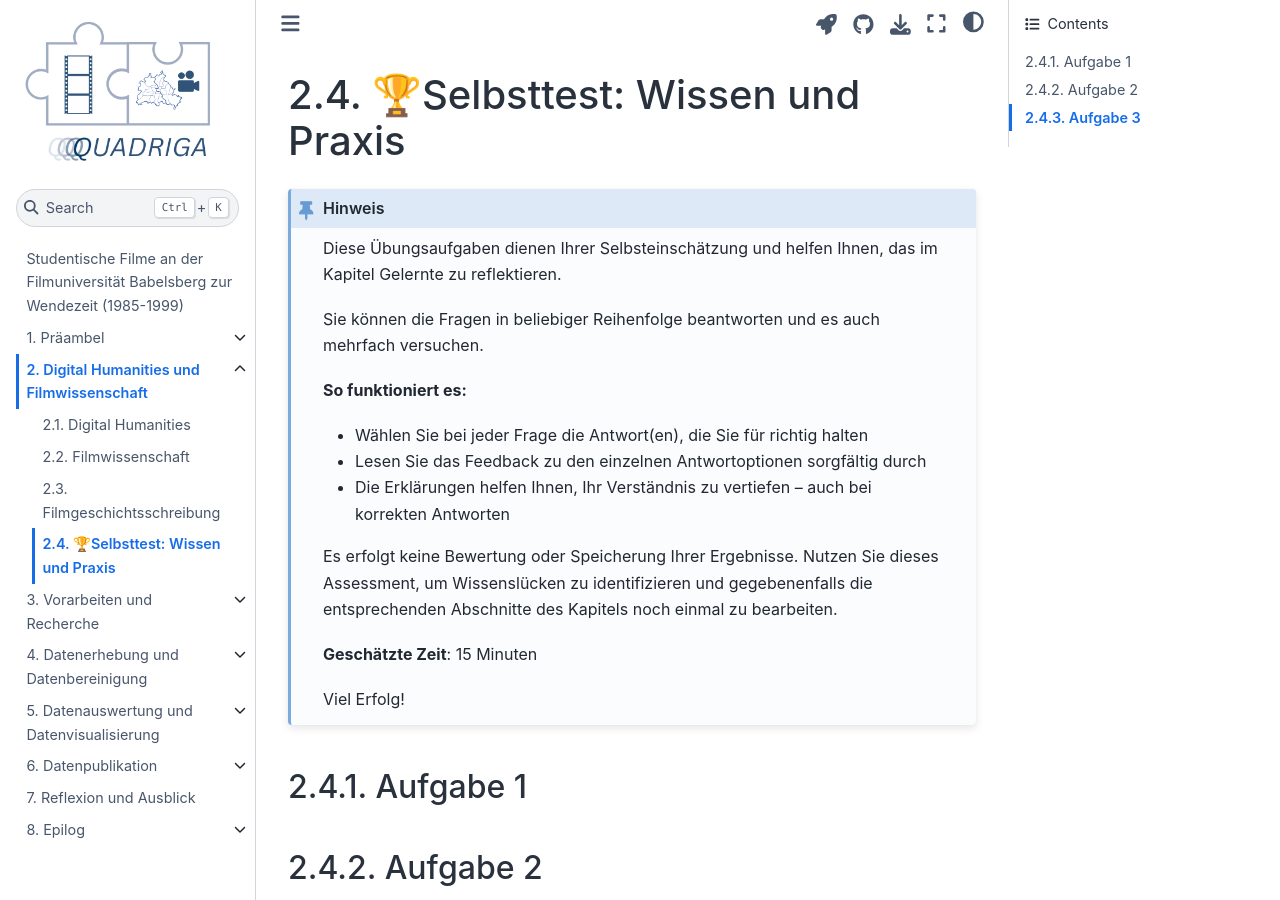
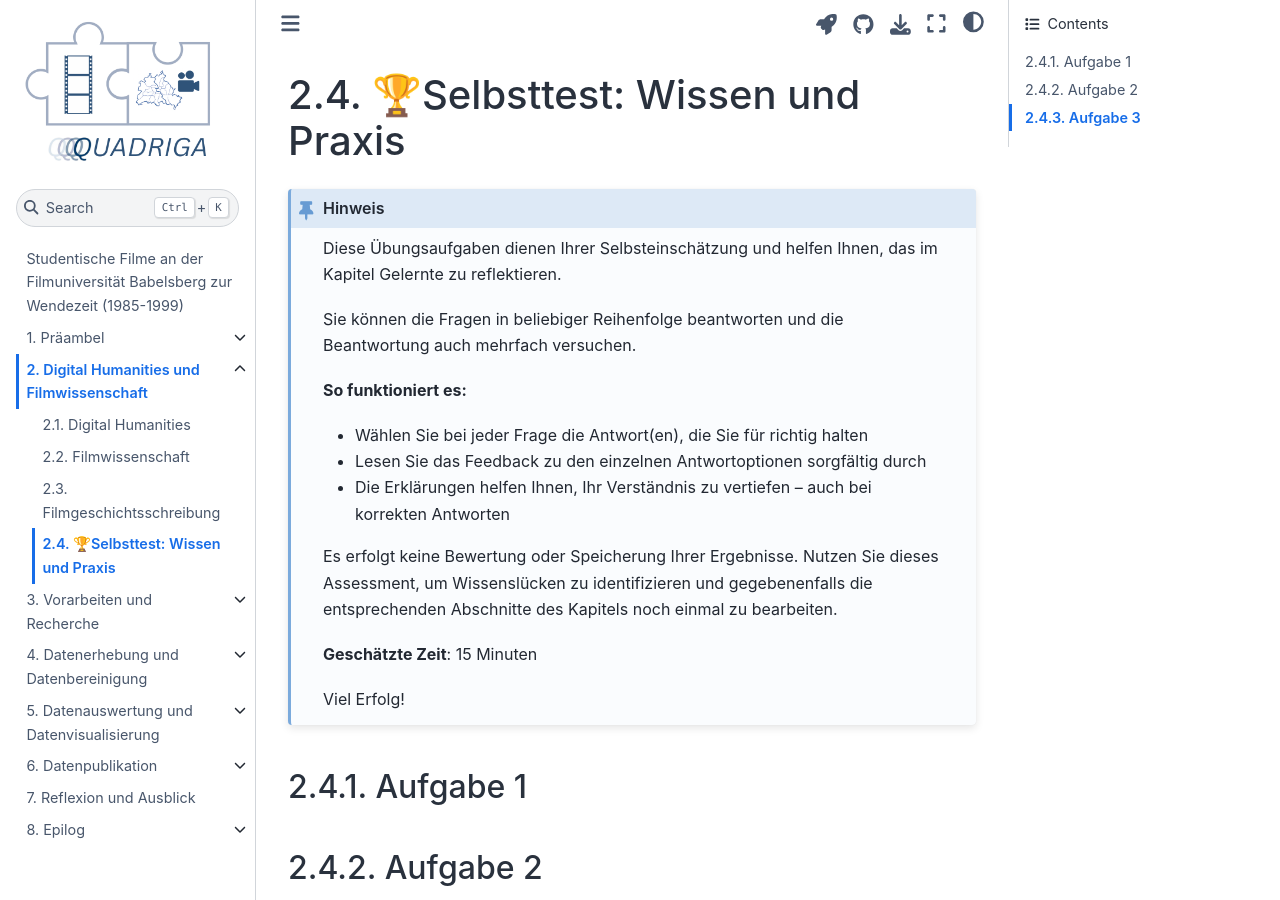
Before and after one commit to quadriga-dk/Bewegtes-Bild-Fallstudie-2, a Jupyter Book: the page built from einleitung/assessment.md, in a window 1280 px wide and 900 px high. Built offline with Jupyter Book 1.0.4 settings and Sphinx 7.4.7 and the Sphinx Book theme 1.1.4, drawn with Linux system fonts in a browser that asks for light colours.

Commit message:
Update assessment.md

```diff
--- a/einleitung/assessment.md
+++ b/einleitung/assessment.md
@@ -17,7 +17,7 @@ kernelspec:
 
 Diese Übungsaufgaben dienen Ihrer Selbsteinschätzung und helfen Ihnen, das im Kapitel Gelernte zu reflektieren.
 
-Sie können die Fragen in beliebiger Reihenfolge beantworten und es auch mehrfach versuchen.
+Sie können die Fragen in beliebiger Reihenfolge beantworten und die Beantwortung auch mehrfach versuchen.
 
 **So funktioniert es:**
 - Wählen Sie bei jeder Frage die Antwort(en), die Sie für richtig halten
```
